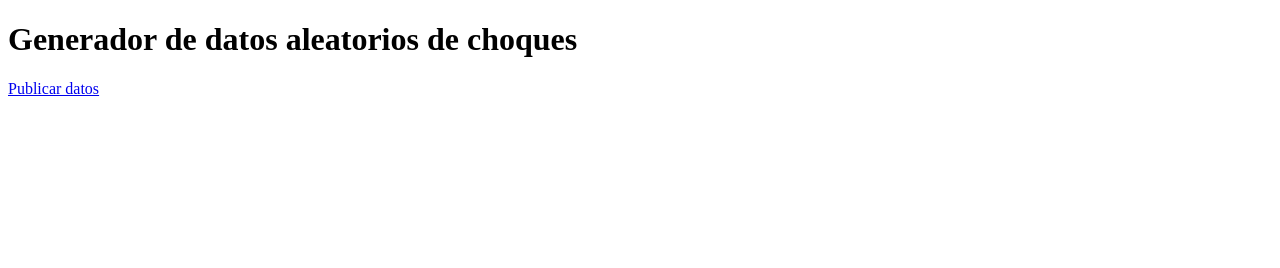
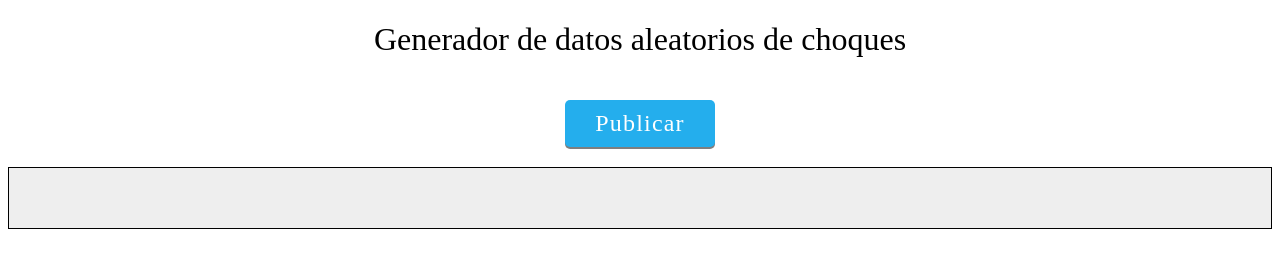
Before and after one commit to ElHacker/civicHacking101, a plain HTML site: page publisher/index.html in a window 1280 px wide. Drawn offline with nearby package versions, Linux system fonts and the light colour scheme.

Commit message:
Adds style and log

```diff
--- a/publisher/index.html
+++ b/publisher/index.html
@@ -2,10 +2,13 @@
 <html>
   <head>
     <title>Publicar a datamx.io</title>
+    <link href="style.css" rel="stylesheet" type="text/css"/>
   </head>
   <body>
     <h1>Generador de datos aleatorios de choques</h1>
-    <a class="publish button" href="#">Publicar datos</a>
+    <a class="publish button button-blue" href="#">Publicar</a>
+    <div class="log">
+    </div>
     <script src="http://code.jquery.com/jquery-2.1.0.min.js" type="text/javascript"></script>
     <script src="publish.js" type="text/javascript"></script>
   </body>
--- a/publisher/publish.js
+++ b/publisher/publish.js
@@ -17,7 +17,13 @@ $(function() {
       "san nicolas": getRandomInt(0, 20),
       "apodaca": getRandomInt(0, 20),
     };
-    console.dir(carCrashes);
+
+    // Create a log of generated values
+    $("<p>", {
+      "class": "log-entry",
+      "html": JSON.stringify(carCrashes)
+    }).appendTo("div.log");
+
     // call it again in 5 seconds
     setTimeout(publish, 5000);
   }
--- /dev/null
+++ b/publisher/style.css
@@ -0,0 +1,30 @@
+body {
+  text-align: center;
+}
+
+h1 {
+  font-weight: 200;
+}
+
+div.log {
+  text-align: left;
+  background-color: #EEEEEE;
+  border: 1px solid #000000;
+  padding: 30px;
+}
+
+a.button {
+  color: #FFFFFF;
+  padding: 10px 30px 10px 30px;
+  font-size: 1.5em;
+  border-radius: 5px;
+  box-shadow: 0px 2px 0px 0px rgba(0, 0, 0, 0.5);
+  letter-spacing: 0.05em;
+  display: inline-block;
+  margin: 20px 0px 20px 0px;
+  text-decoration: none;
+}
+
+a.button-blue {
+  background-color: #24AEED;
+}
```
